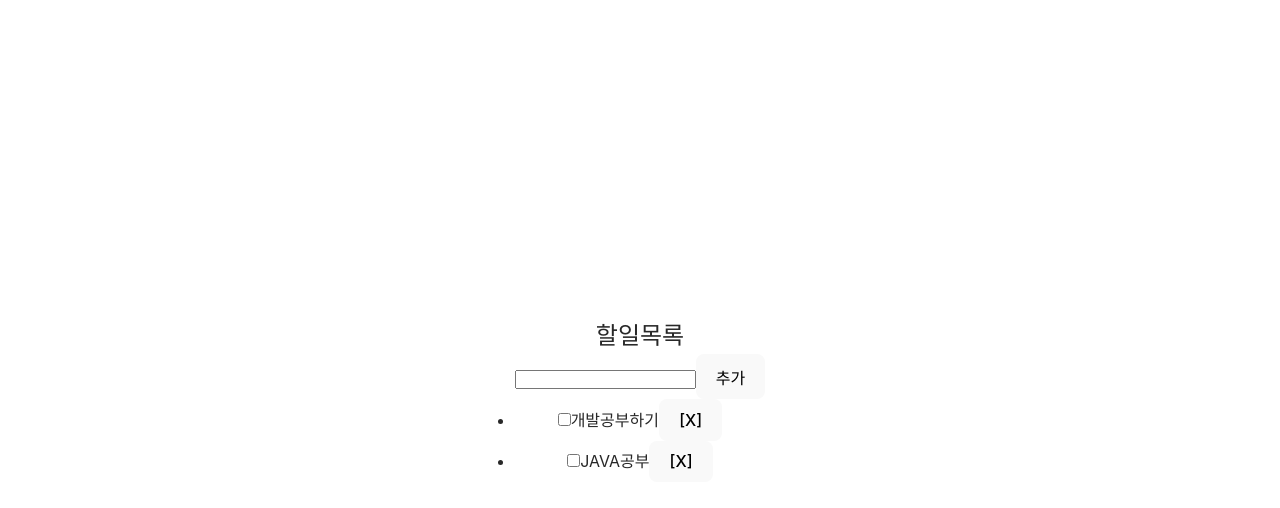
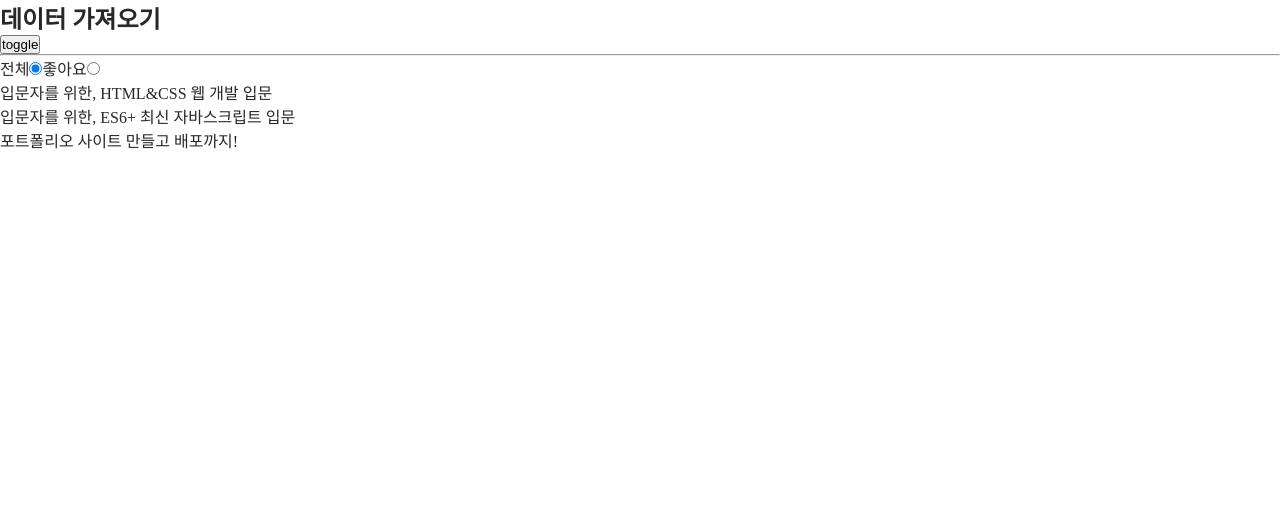
Before and after one commit to JahyunBaek/study-react, a React (Vite) app: page / in a window 1280 px wide. Shown: the top 508 px of the page. Built offline with nearby package versions, Linux system fonts and the light colour scheme.

Commit message:
[ADD] useEffect Hook

```diff
--- /dev/null
+++ b/public/data/courses_all.json
@@ -0,0 +1,26 @@
+[
+    {
+       "id":0,
+       "title":"입문자를 위한, HTML&CSS 웹 개발 입문",
+       "description":"웹 개발에 필요한 기본 지식을 배웁니다.",
+       "thumbnail":"/img/htmlcss.png",
+       "isFavorite":false,
+       "link":"https://inf.run/JxyyT"
+    },
+    {
+       "id":1,
+       "title":"입문자를 위한, ES6+ 최신 자바스크립트 입문",
+       "description":"쉽고! 알찬! 내용을 준비했습니다.",
+       "thumbnail":"/img/js.png",
+       "isFavorite":true,
+       "link":"https://inf.run/Kpnd"
+    },
+    {
+       "id":2,
+       "title":"포트폴리오 사이트 만들고 배포까지!",
+       "description":"포트폴리오 사이트를 만들고 배포해 보세요.",
+       "thumbnail":"/img/portfolio.png",
+       "isFavorite":true,
+       "link":"https://inf.run/YkAN"
+    }
+  ]
--- /dev/null
+++ b/src/AppEffect.jsx
@@ -0,0 +1,79 @@
+import { useEffect, useState } from "react"
+
+
+
+const AppEffect = () => {
+    const Courses = () =>{
+
+        const [list, setList] = useState([]);
+        const [filter, setFilter] = useState('all');
+        //[2] 데이터 가져오기
+        useEffect(() => {
+            setShow(true);
+            fetch(`public/data/courses_${filter}.json`)
+                .then(res => res.json())
+                .then(data => {
+                    console.log('data 조회 성공')
+                    setList(data);
+                })
+                .catch(err => {
+                    console.error(err);
+                });
+
+                return () => {
+                    console.log('unmount');
+                    //setShow(false);
+                }
+        }, [filter]);
+            return(
+                <>
+
+                <label htmlFor="all">전체</label>
+                <input
+                    id="all"
+                    type="radio"
+                    value="all"
+                    checked={filter === 'all'}
+                    onChange={(e) => setFilter(e.target.value)}
+                />
+                <label htmlFor="favorite">좋아요</label>
+                <input
+                    id="favorite"
+                    type="radio"
+                    value="favorite"
+                    checked={filter === 'favorite'}
+                    onChange={(e) => setFilter(e.target.value)}
+                />
+                <ul>
+                    {
+                        list.map((item) => (
+                            <li key={item.id}>{item.title}</li>
+                        ))
+                    }
+                </ul>
+            </>
+            )
+        }
+    //const [titleText,setTitleText] = useState('데이터 가져오기')
+    //[1] dom 조작하기
+    // useEffect(() =>{
+    //     const $h2 = document.getElementById('title');
+    //     $h2.textContent = '렌더링 시작!';
+    // },[]);
+
+    const [show, setShow] = useState(true);
+
+    return (
+       <>
+        <h2 id="title">데이터 가져오기</h2>
+        <button onClick={() => setShow(!show)}>toggle</button>
+        <hr />
+        {
+            show && <Courses />
+        }
+       </>
+    )
+}
+
+
+export default AppEffect
--- a/src/main.jsx
+++ b/src/main.jsx
@@ -1,6 +1,6 @@
 import React from 'react'
 import ReactDOM from 'react-dom/client'
-import App from './AppTodo'
+import App from './AppEffect'
 import './index.css'
 
 ReactDOM.createRoot(document.getElementById('root')).render(
```
Also changed, not shown: public/data/courses_favorite.json (added, +18 -0 lines).
